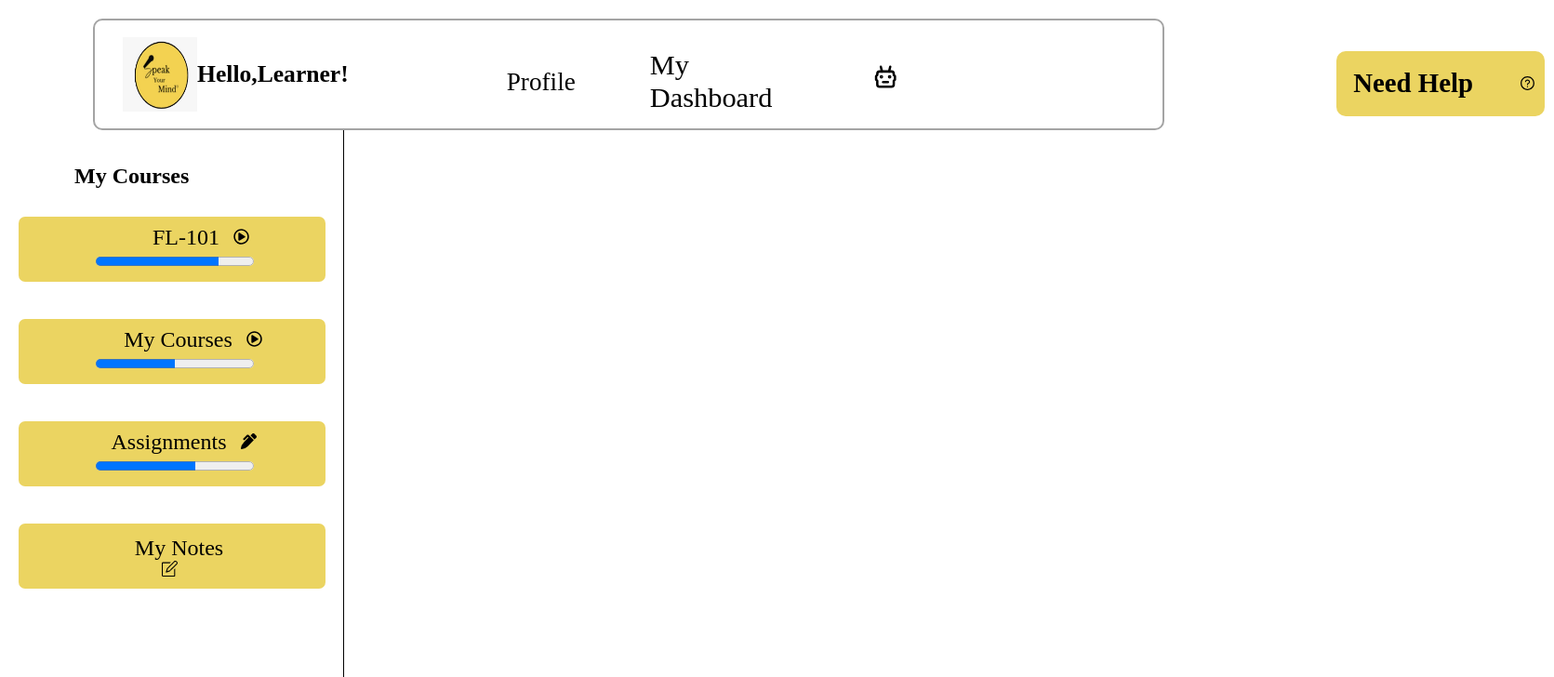
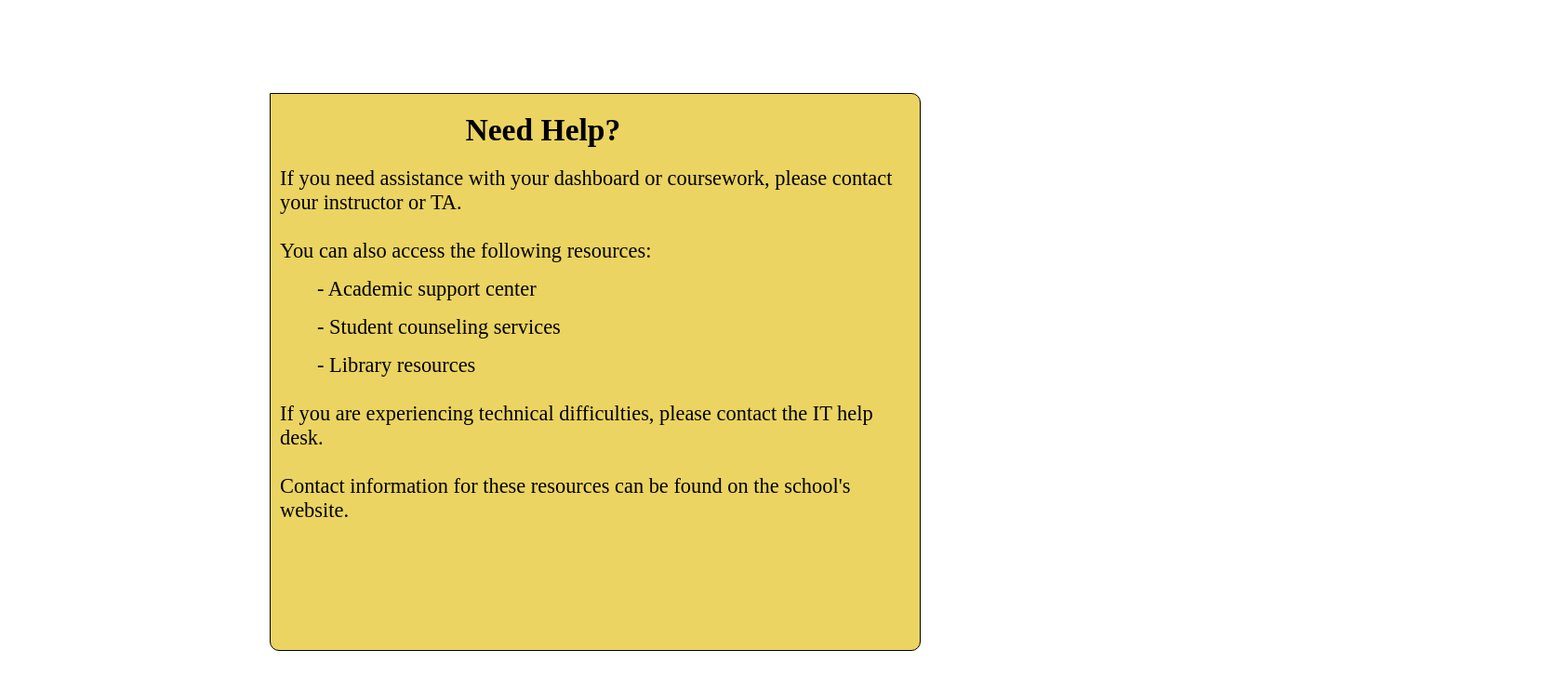
Before and after one commit to sym-edu/XP-UI, a React (Create React App) app: page /helper in a window 1280 px wide. Shown: the top 728 px of the page at 93% size, 1671 px wide, since content can reach past the window. Built offline with nearby package versions, Linux system fonts and the light colour scheme.

Commit message:
profile page added and other changes

```diff
--- a/src/App.js
+++ b/src/App.js
@@ -8,7 +8,8 @@ import Assignments from './uploading/uploader.js';
 import Chatbot from './chatbot/chatbot.js';
 import ProfileStatistics from './Profile/profile.js';
 import QuizComponent from './quiz/quiz.js';
-
+import Uploader from './uploading/uploader.js';
+import NeedHelpPage from './help-section/helppage.js';
 function App() {
 
   return (
@@ -36,7 +37,13 @@ function App() {
             <Route exact path='/quiz'>
               <QuizComponent />
             </Route>
-            <Route component = { LandingPage } />
+            <Route exact path='/uploader'>
+              <Uploader />
+            </Route>
+            <Route exact path='/helper'>
+              <NeedHelpPage />
+            </Route>
+            <Route component = { Login } />
           </Switch>
       </Router>
     </div>
--- a/src/curriculum.js
+++ b/src/curriculum.js
@@ -6,6 +6,8 @@ import { FaRegPlayCircle } from "react-icons/fa";
 import { FaPenAlt} from 'react-icons/fa';
 import { Link } from "react-router-dom";
 import { TbRobot } from "react-icons/tb";
+import videoFile from './img-imports/my-video.mp4'
+
 export default function Curriculum (){
   return(
     <div className='curriculum-container'>
@@ -89,8 +91,7 @@ export default function Curriculum (){
   </button>
 </div>
 <div className="content">
-    <video id="my-video" className="custom-video" controls/>
-      <source src="./img-imports/my-video.mp4" type="video/mp4"/>
+    <video src={videoFile} controls/>
   </div>
   </div>
 </div>
--- /dev/null
+++ b/src/help-section/helppage.css
@@ -0,0 +1,26 @@
+.help-content{
+    width:100vw;
+    height:100vh;
+    display: flex;
+    flex-direction: column;
+    align-items: center;
+    justify-content: center;
+}
+
+.content-area-help{
+    height:600px;
+    width:700px;
+    border:1px solid black;
+    background-color: #ebd461;
+    border-radius: 0px 10px 10px 10px;
+    font-size: 1.4rem;
+}
+
+.content-area-help h2{
+    margin-top: 20px;
+    margin-left:30%;
+}
+
+.conten-area-help ul,p{
+    margin-left: 10px;
+}
--- /dev/null
+++ b/src/help-section/helppage.js
@@ -0,0 +1,26 @@
+import React from 'react';
+import './helppage.css';
+
+const NeedHelpPage = () => {
+  return (
+    <div className ='help-content'>
+        <div className='content-area-help'>
+      <h2>Need Help?</h2>
+      <p>If you need assistance with your dashboard or coursework, please contact your instructor or TA.</p>
+      <br/>
+      <p>You can also access the following resources:</p>
+      <ul>
+        <li>- Academic support center</li>
+        <li>- Student counseling services</li>
+        <li>- Library resources</li>
+      </ul>
+      <br/>
+      <p>If you are experiencing technical difficulties, please contact the IT help desk.</p>
+      <br/>
+      <p>Contact information for these resources can be found on the school's website.</p>
+    </div>
+    </div>
+  );
+};
+
+export default NeedHelpPage;
--- a/src/landingpage.css
+++ b/src/landingpage.css
@@ -122,7 +122,7 @@ margin-left:120px;
     width:350px;
     margin-left:20px;
     margin-right:0px;
-    height:800px;
+    height:100vh;
 }
 
 .courses-sidebar span{
--- a/src/landingpage.jsx
+++ b/src/landingpage.jsx
@@ -116,10 +116,12 @@ export default function LandingPage() {
             <TbRobot className='sichatbot' />
             </Link>
             </li>
+            <Link to='/helper'>
             <button className='help-button'>
                 <span className='help-button-text'>Need Help</span>
                 <AiOutlineQuestionCircle style= {{ color:'black'}} />
             </button>
+            </Link>
         </ul>
         </div>
         <div className="courses-sidebar">
@@ -156,8 +158,8 @@ export default function LandingPage() {
                <button className='content-btn' id="btn">
 
               <div className="content-btn-content">
-            <span>Continue Your Learning</span>
-            <span><Link to='/curriculum'>STOCKS AND INVESTING</Link></span>
+            <span style={{color:'white'}}>Continue Your Learning</span>
+            <Link to='/curriculum'><span style={{color:'white'}}>STOCKS AND INVESTING</span></Link>
             <FaRegPlayCircle size={32}/>
             </div>
             </button>
@@ -178,11 +180,7 @@ export default function LandingPage() {
                         <img className='my-image' src={ybar} alt="Overall Progress" />
                     </div>
           </div>
-          {/* <div className='my-chart'>
-      <ReactApexChart options={chartOptions} series={chartOptions.series} type="bar" height={350} />
-      <button onClick={updateChart}>Update Chart</button>
-    </div> */}
-    <div className="my-chart">
+              <div className="my-chart">
     <Line options={options} data={data}  />
     </div>
       </div>
```
Also changed, not shown: 1 other file (tests, documents, lock files or other folders).
